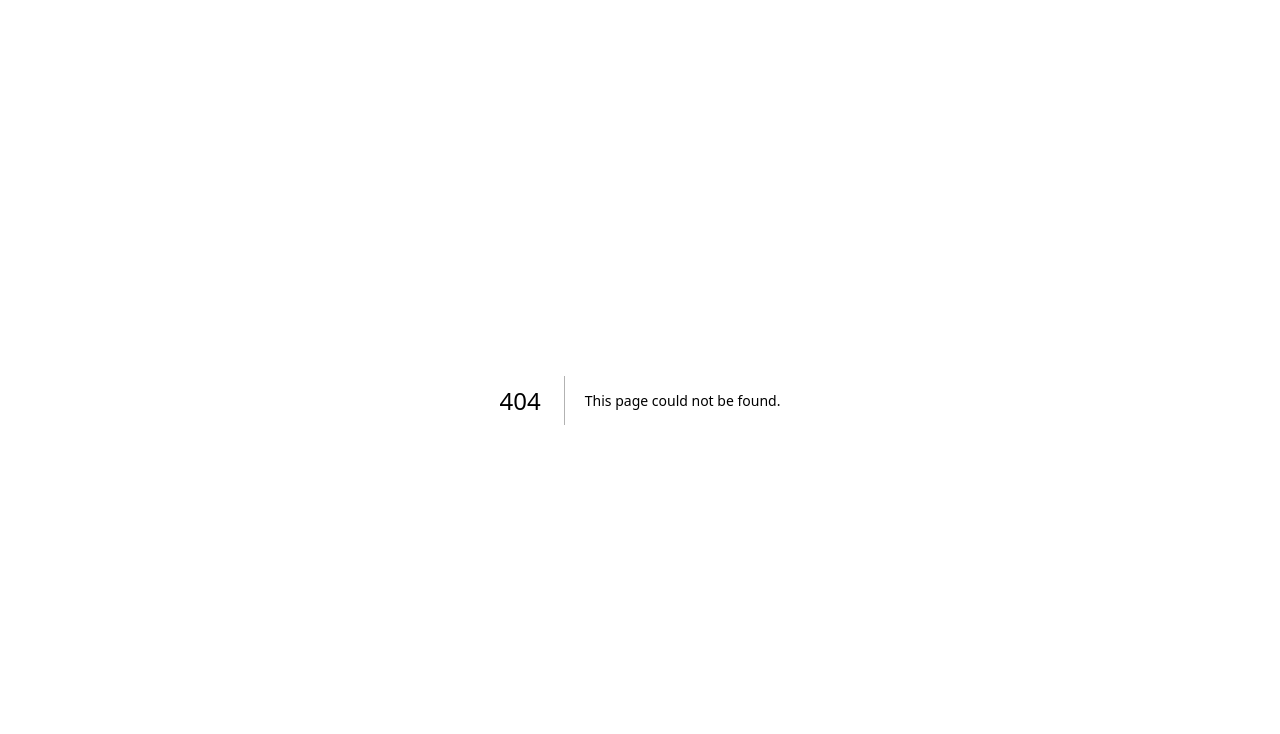
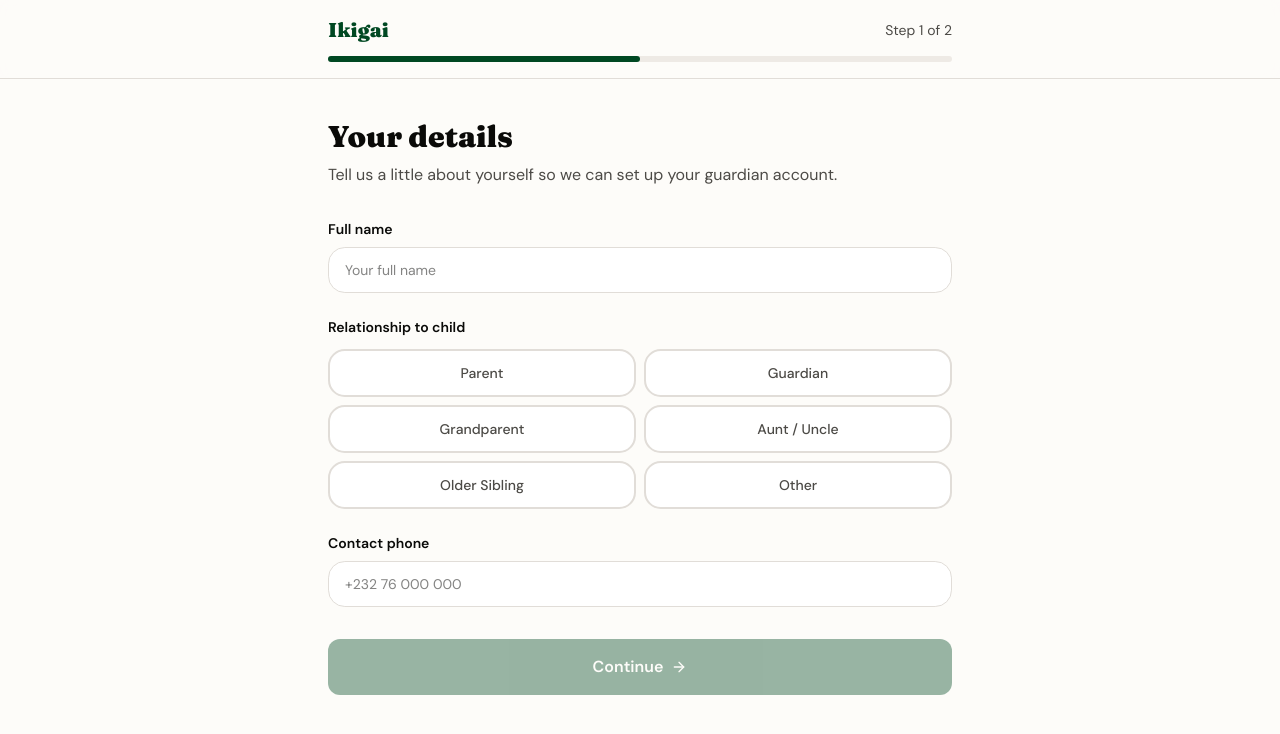
Before and after one commit to Walon-Foundation/ikigai, a Next.js app: page /onboarding/parent/profile in a window 1280 px wide. Before the commit this address had no page. Shown: the top 734 px of the page. Built offline with nearby package versions, Linux system fonts and the light colour scheme; no server answers.

Commit message:
feat: add parent onboarding pages (profile, link child)

```diff
--- /dev/null
+++ b/app/(pwa)/onboarding/parent/link/page.tsx
@@ -0,0 +1,79 @@
+"use client";
+
+import { ArrowRight, Loader2 } from "lucide-react";
+import { useState, useTransition } from "react";
+import { saveParentLink } from "../../actions";
+
+export default function ParentLinkPage() {
+  const [email, setEmail] = useState("");
+  const [isPending, startTransition] = useTransition();
+
+  return (
+    <div>
+      <h2 className="font-display mb-2 text-3xl font-black text-foreground">
+        Link your child&apos;s account
+      </h2>
+      <p className="mb-8 text-muted-foreground">
+        Enter the email address your child used (or will use) to sign up for
+        Ikigai.
+      </p>
+
+      <div className="space-y-4">
+        <div>
+          <label
+            htmlFor="childEmail"
+            className="mb-2 block text-sm font-semibold text-foreground"
+          >
+            Child&apos;s email address
+          </label>
+          <input
+            id="childEmail"
+            type="email"
+            value={email}
+            onChange={(e) => setEmail(e.target.value)}
+            placeholder="child@example.com"
+            className="w-full rounded-xl border border-border bg-card px-4 py-3 text-sm focus:border-primary focus:outline-none"
+          />
+        </div>
+
+        <div className="rounded-xl border border-border bg-card p-4 text-sm text-muted-foreground">
+          <p className="font-semibold text-foreground">How this works</p>
+          <ul className="mt-2 space-y-1">
+            <li>
+              • If your child already has an account, they will be linked
+              automatically.
+            </li>
+            <li>
+              • If not, you will receive an invite code to share with them.
+            </li>
+            <li>• You can start exploring your parent dashboard right away.</li>
+          </ul>
+        </div>
+      </div>
+
+      <button
+        type="button"
+        onClick={() => startTransition(() => saveParentLink(email))}
+        disabled={!email.includes("@") || isPending}
+        className="mt-8 inline-flex w-full items-center justify-center gap-2 rounded-lg bg-primary px-8 py-4 font-semibold text-primary-foreground disabled:opacity-40"
+      >
+        {isPending ? (
+          <Loader2 className="size-4 animate-spin" />
+        ) : (
+          <>
+            Link Account <ArrowRight className="size-4" />
+          </>
+        )}
+      </button>
+
+      <button
+        type="button"
+        onClick={() => startTransition(() => saveParentLink(""))}
+        disabled={isPending}
+        className="mt-3 inline-flex w-full items-center justify-center rounded-lg border border-border px-8 py-4 text-sm font-semibold text-muted-foreground hover:bg-muted"
+      >
+        Skip for now
+      </button>
+    </div>
+  );
+}
--- /dev/null
+++ b/app/(pwa)/onboarding/parent/profile/page.tsx
@@ -0,0 +1,113 @@
+"use client";
+
+import { ArrowRight } from "lucide-react";
+import { useState, useTransition } from "react";
+import { cn } from "@/lib/utils";
+import { saveParentProfile } from "../../actions";
+
+const RELATIONSHIPS = [
+  "Parent",
+  "Guardian",
+  "Grandparent",
+  "Aunt / Uncle",
+  "Older Sibling",
+  "Other",
+];
+
+export default function ParentProfilePage() {
+  const [displayName, setDisplayName] = useState("");
+  const [relationship, setRelationship] = useState<string | null>(null);
+  const [phone, setPhone] = useState("");
+  const [isPending, startTransition] = useTransition();
+
+  const canContinue =
+    displayName.trim().length > 1 &&
+    relationship !== null &&
+    phone.trim().length > 6;
+
+  return (
+    <div>
+      <h2 className="font-display mb-2 text-3xl font-black text-foreground">
+        Your details
+      </h2>
+      <p className="mb-8 text-muted-foreground">
+        Tell us a little about yourself so we can set up your guardian account.
+      </p>
+
+      <div className="space-y-6">
+        <div>
+          <label
+            htmlFor="displayName"
+            className="mb-2 block text-sm font-semibold text-foreground"
+          >
+            Full name
+          </label>
+          <input
+            id="displayName"
+            value={displayName}
+            onChange={(e) => setDisplayName(e.target.value)}
+            placeholder="Your full name"
+            className="w-full rounded-xl border border-border bg-card px-4 py-3 text-sm focus:border-primary focus:outline-none"
+          />
+        </div>
+
+        <div>
+          <p className="mb-3 block text-sm font-semibold text-foreground">
+            Relationship to child
+          </p>
+          <div className="grid grid-cols-2 gap-2">
+            {RELATIONSHIPS.map((r) => (
+              <button
+                key={r}
+                type="button"
+                onClick={() => setRelationship(r)}
+                className={cn(
+                  "rounded-xl border-2 px-4 py-3 text-sm font-medium transition-all",
+                  relationship === r
+                    ? "border-primary bg-primary/5 text-foreground"
+                    : "border-border bg-card text-muted-foreground hover:border-primary/40",
+                )}
+              >
+                {r}
+              </button>
+            ))}
+          </div>
+        </div>
+
+        <div>
+          <label
+            htmlFor="phone"
+            className="mb-2 block text-sm font-semibold text-foreground"
+          >
+            Contact phone
+          </label>
+          <input
+            id="phone"
+            type="tel"
+            value={phone}
+            onChange={(e) => setPhone(e.target.value)}
+            placeholder="+232 76 000 000"
+            className="w-full rounded-xl border border-border bg-card px-4 py-3 text-sm focus:border-primary focus:outline-none"
+          />
+        </div>
+      </div>
+
+      <button
+        type="button"
+        onClick={() =>
+          startTransition(() =>
+            saveParentProfile({
+              displayName,
+              relationship: relationship!,
+              phone,
+            }),
+          )
+        }
+        disabled={!canContinue || isPending}
+        className="mt-8 inline-flex w-full items-center justify-center gap-2 rounded-lg bg-primary px-8 py-4 font-semibold text-primary-foreground disabled:opacity-40"
+      >
+        Continue <ArrowRight className="size-4" />
+      </button>
+    </div>
+  );
+}
```
